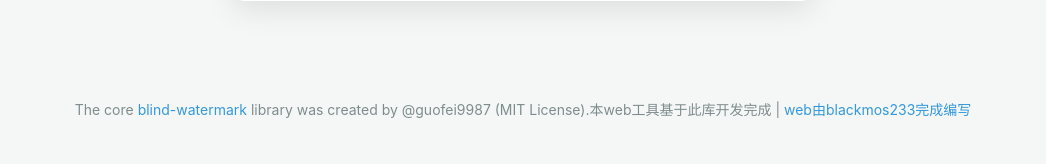
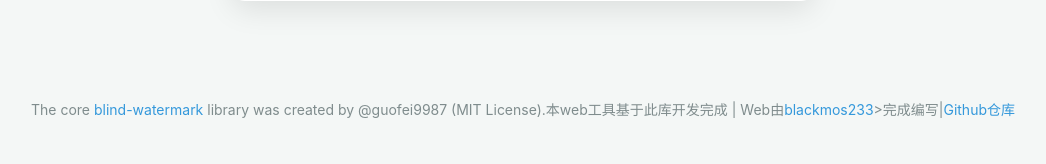
Before and after one commit to blackmos233/blind-watermark-gui, a Flask app: page / in a window 1280 px wide. Shown: the part 636-800 px from the top of the page, without its empty margins (117-1163 px from the left). Run offline with Flask 3, Linux system fonts and the light colour scheme.

Commit message:
修改页脚

```diff
--- a/templates/index.html
+++ b/templates/index.html
@@ -76,7 +76,7 @@
 </body>
 
 <footer>
-    <p>The core <a href="https://github.com/guofei9987/blind_watermark" target="_blank">blind-watermark</a> library was created by @guofei9987 (MIT License).本web工具基于此库开发完成 | <a href="https://blackmos233.top/" target="_blank">web由blackmos233完成编写</a></p>
+    <p>The core <a href="https://github.com/guofei9987/blind_watermark" target="_blank">blind-watermark</a> library was created by @guofei9987 (MIT License).本web工具基于此库开发完成 | Web由<a href="https://blackmos233.top/" target="_blank">blackmos233</a>>完成编写|<a href="https://github.com/blackmos233/blind-watermark-gui" target="_blank">Github仓库</a></p>
 </footer>
 
 </html>
```
